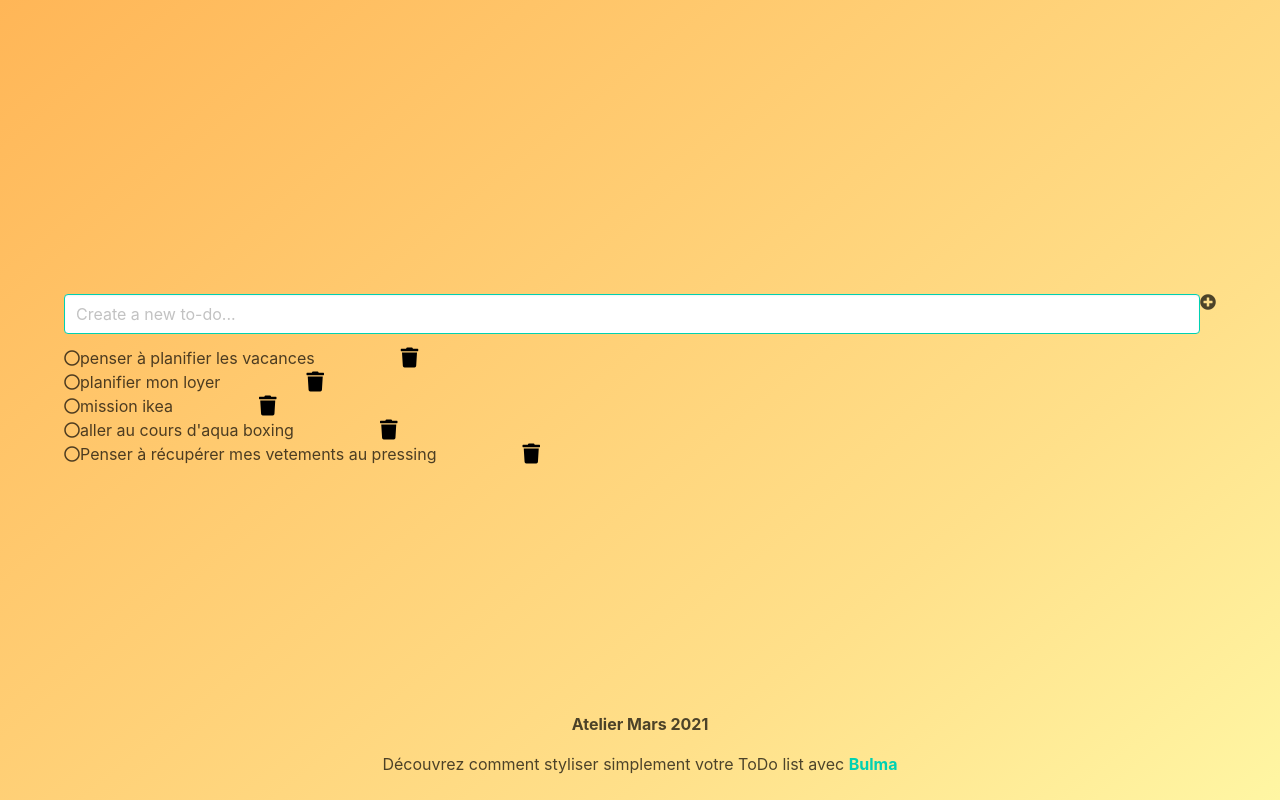
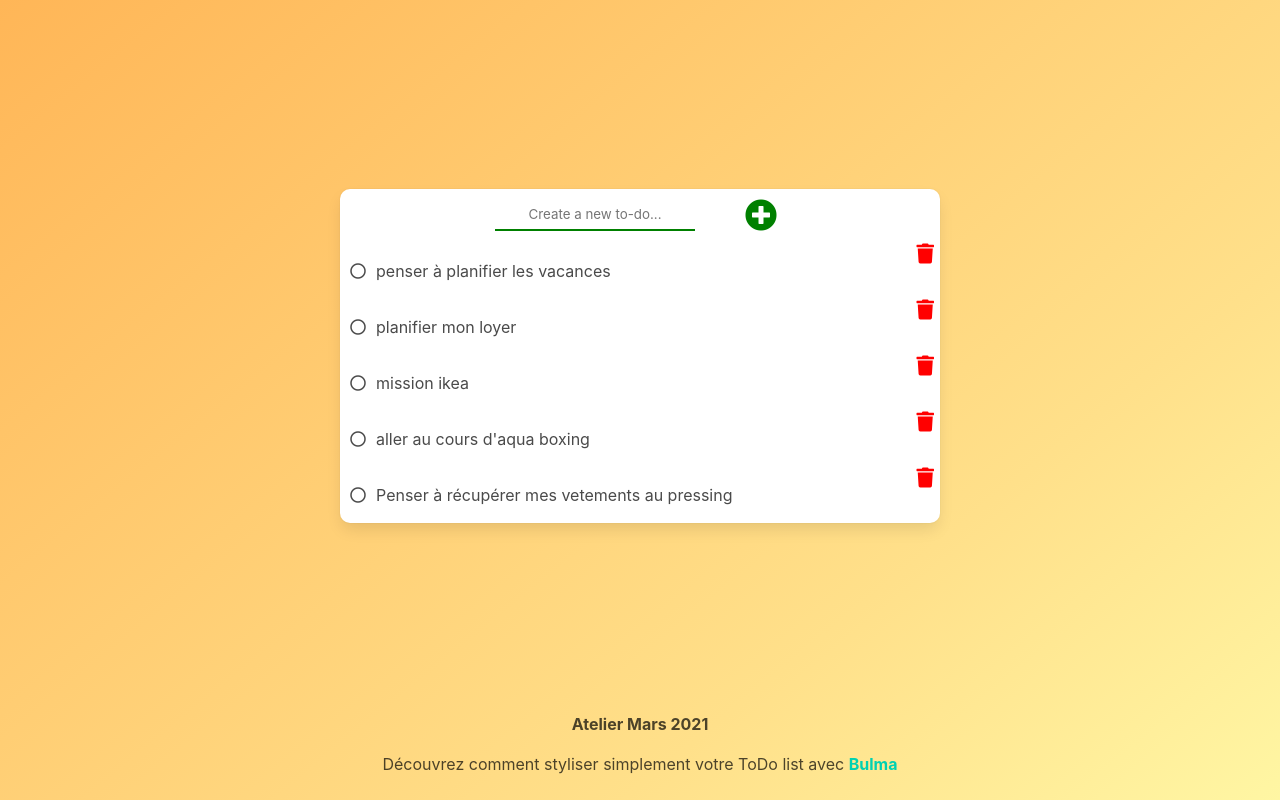
Before and after one commit to fifi-dev/to-do-app, a Vue app: page / in a window 1280 px wide. Built offline with nearby package versions, Linux system fonts and the light colour scheme.

Commit message:
custom-style

```diff
--- a/src/components/NewTodo.vue
+++ b/src/components/NewTodo.vue
@@ -1,9 +1,8 @@
 <template>
-  <form class="is-flex" @submit.prevent="addTodo()">
+  <form class="newtodo is-flex" @submit.prevent="addTodo()">
     <input
       v-model="newTodo"
       type="text"
-      class="input is-primary"
       placeholder="Create a new to-do..."
     />
     <i  class="fas fa-plus-circle form-control"></i>
@@ -28,4 +27,23 @@ export default {
 };
 </script>
 
-<style scoped></style>
+<style scoped>
+.newtodo{
+  text-align: center;
+  width: 290px;
+  overflow: hidden;
+  margin: 10px auto;
+}
+input{
+  width: 200px;
+  border: none;
+  border-bottom: 2px solid green;
+  text-align: center;
+}
+
+.fa-plus-circle{
+  font-size: 32px;
+  margin-left: 50px;
+  color: green;
+}
+</style>
--- a/src/components/TodoCard.vue
+++ b/src/components/TodoCard.vue
@@ -1,15 +1,9 @@
 <template>
-  <div class="container">
-    <div class="row">
-      <div class="col-12 py-5">
-        <h1>{{ listName }}</h1>
-      </div>
-    </div>
+  <div class="card">
     <div class="row mb-3">
       <NewTodo @on-new-todo="addTodo($event)" />
     </div>
     <div class="row">
-      <div class="col-12 col-sm-10 col-lg-6">
         <ul class="list-group">
           <TodoList
             v-for="(todo, index) in todos"
@@ -21,7 +15,6 @@
             @on-edit="editTodo(todo, $event)"
           />
         </ul>
-      </div>
     </div>
   </div>
 </template>
@@ -45,12 +38,14 @@ export default {
     };
   },
   methods: {
+    //ajouter une tache
     addTodo(newTodo) {
       this.todos.push({ name: newTodo, completed: false });
     },
     toggleTodo(todo) {
       todo.completed = !todo.completed;
     },
+    //supprimer une tache
     deleteTodo(deletedTodo) {
       this.todos = this.todos.filter(todo => todo !== deletedTodo);
     },
@@ -59,4 +54,12 @@ export default {
 };
 </script>
 
-<style scoped></style>
+<style scoped>
+.card{
+  width: 600px;
+  overflow: hidden;
+  background-color: white;
+  margin: 0 auto;
+  border-radius: 10px;
+}
+</style>
--- a/src/components/TodoList.vue
+++ b/src/components/TodoList.vue
@@ -1,5 +1,6 @@
 <template>
-  <li class=" is-flex">
+  <li class="list is-flex">
+    <div class="left">
     <form
       class="btn border-0 flex-grow-1 text-left shadow-none "
       :class="{ completed }"
@@ -9,9 +10,12 @@
     <i class="far fa-circle"></i>
       <span>{{ name }}</span>
     </form>
+    </div>
+    <div class="right">
     <button @click="$emit('on-delete')" class="btn btn-outline-danger border-0">
       <i class="fas fa-trash"></i>
     </button>
+    </div>
   </li>
 </template>
 
@@ -38,5 +42,16 @@ button{
 
 .fa-trash{
     font-size: 20px;
+    color: red;
+}
+
+.fa-circle{
+ margin: 20px 10px;
+}
+.list{
+  width: 600px;
+}
+.is-flex{
+  justify-content: space-between;
 }
 </style>
```
